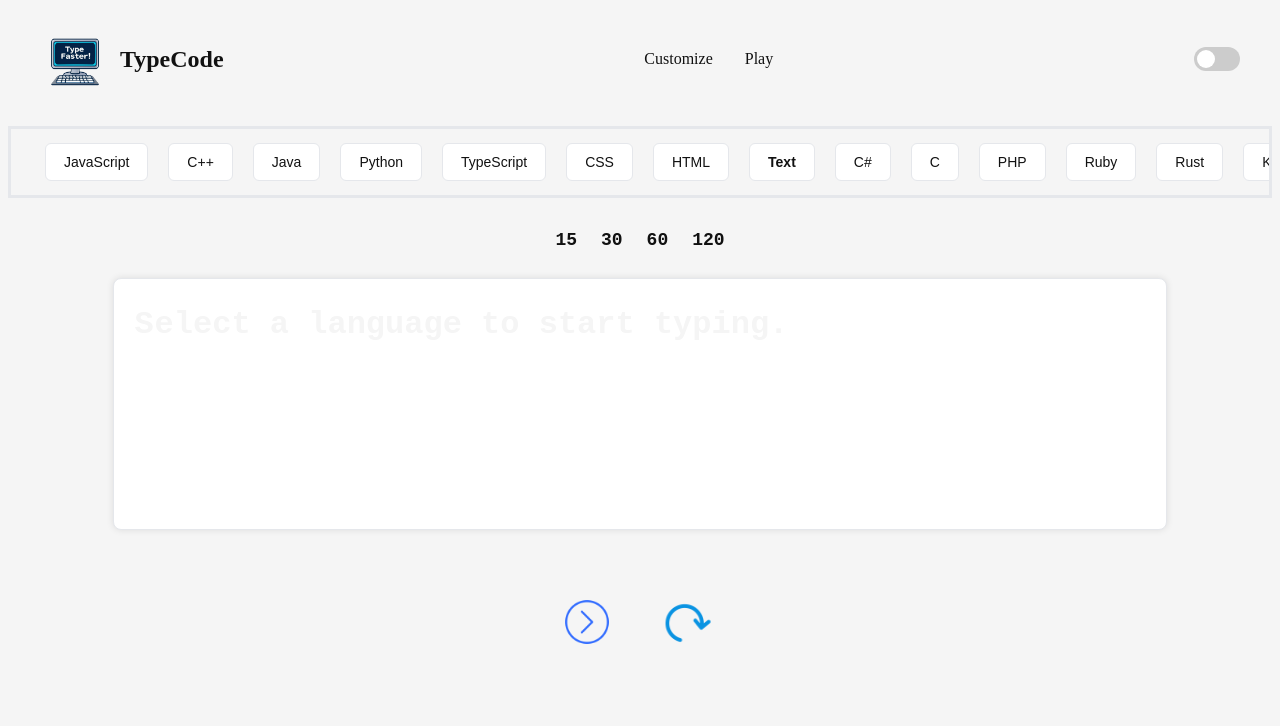
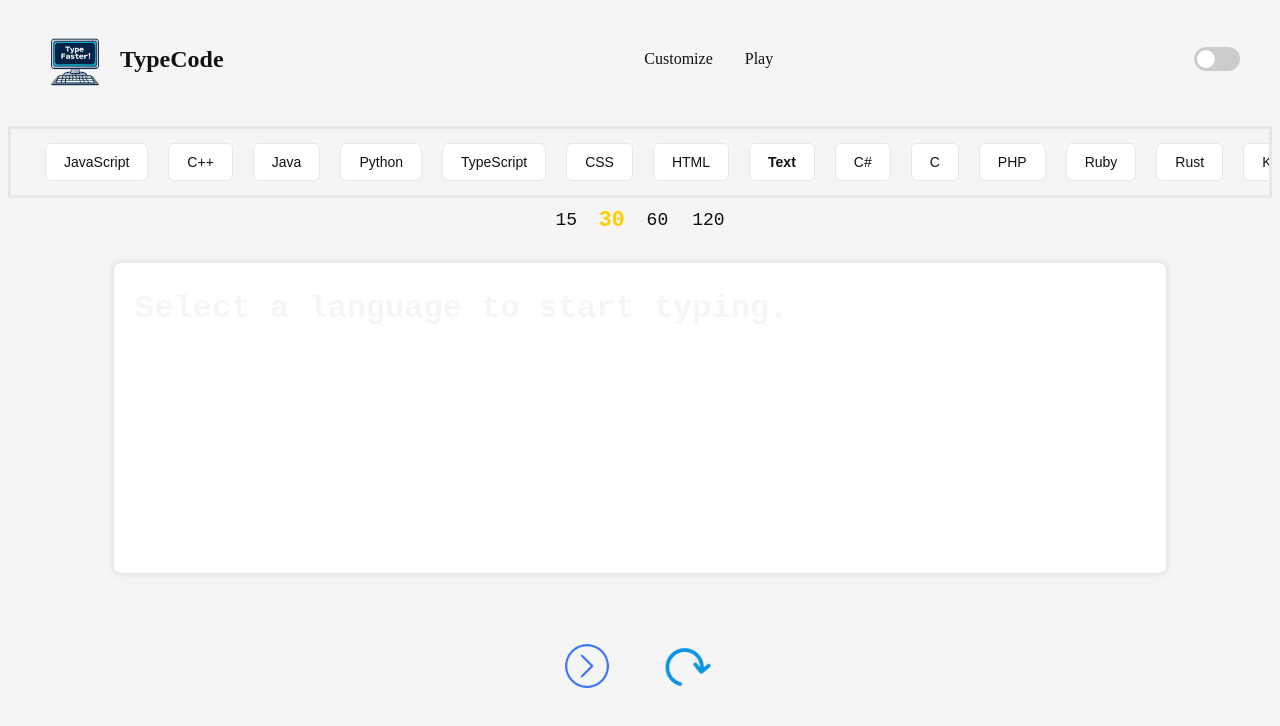
Before and after one commit to jeshanrai/TypeProgram, a React (Create React App) app: page / in a window 1280 px wide. Shown: the top 726 px of the page. Built offline with nearby package versions, Linux system fonts and the light colour scheme.

Commit message:
some small updates

```diff
--- a/src/App.css
+++ b/src/App.css
@@ -201,3 +201,18 @@ input:checked + .slider {
 input:checked + .slider:before {
   transform: translateX(22px);
 }
+
+
+.language-bar {
+  transition: opacity 0.4s ease;
+}
+
+.language-bar.fade-out {
+  opacity: 0;
+}
+
+.fade-out {
+  opacity: 0;
+  transition: opacity 0.4s ease;
+  pointer-events: none; /* optional: prevent clicks while faded */
+}
--- a/src/App.js
+++ b/src/App.js
@@ -12,6 +12,9 @@ function App() {
   const [language, setLanguage] = useState('text');
   const [snippet, setSnippet] = useState('Select a language to start typing.');
   const [shownIds, setShownIds] = useState([]);
+  const [inputStarted, setInputStarted] = useState(false);
+  const [timeLeft, setTimeLeft] = useState(null);
+  const [timeLimit, setTimeLimit] = useState(30000); // default 30s
 
   useEffect(() => {
     const fetchSnippet = async () => {
@@ -43,14 +46,24 @@ function App() {
           path="/"
           element={
             <>
-              <LanguageBar setLanguage={setLanguage} />
-              <TypingArea snippet={snippet} />
+              <LanguageBar
+                setLanguage={setLanguage}
+                className={inputStarted && timeLeft > 0 ? 'fade-out' : ''}
+              />
+              <TypingArea
+                snippet={snippet}
+                inputStarted={inputStarted}
+                setInputStarted={setInputStarted}
+                timeLeft={timeLeft}
+                setTimeLeft={setTimeLeft}
+                timeLimit={timeLimit}
+                setTimeLimit={setTimeLimit}
+              />
             </>
           }
         />
         <Route path="/customize" element={<Customize />} />
-        <Route path="/Play" element={<Play/>} />
-
+        <Route path="/Play" element={<Play />} />
       </Routes>
     </>
   );
--- a/src/components/Languagebar.js
+++ b/src/components/Languagebar.js
@@ -1,14 +1,14 @@
 import React from 'react';
 
 const languages = [
-    { key: 'javascript', label: 'JavaScript' },
+  { key: 'javascript', label: 'JavaScript' },
   { key: 'cpp', label: 'C++' },
   { key: 'java', label: 'Java' },
   { key: 'python', label: 'Python' },
   { key: 'typescript', label: 'TypeScript' },
   { key: 'css', label: 'CSS' },
   { key: 'html', label: 'HTML' },
-  {key: 'text', label: 'Text'},
+  { key: 'text', label: 'Text' },
   { key: 'csharp', label: 'C#' },
   { key: 'c', label: 'C' },
   { key: 'php', label: 'PHP' },
@@ -19,13 +19,17 @@ const languages = [
   { key: 'sql', label: 'SQL' },
 ];
 
-export default function LanguageBar({ setLanguage }) {
+export default function LanguageBar({ setLanguage, className = '' }) {
   return (
-    <div className="language-bar">
+    <div className={`language-bar ${className}`}>
       {languages.map(lang => (
-        <button key={lang.key} className={`language-item ${
-      lang.label === 'Text' ? 'bg-black text-white' : ''
-    }`} onClick={() => setLanguage(lang.key)}>
+        <button
+          key={lang.key}
+          className={`language-item ${
+            lang.label === 'Text' ? 'bg-black text-white' : ''
+          }`}
+          onClick={() => setLanguage(lang.key)}
+        >
           {lang.label}
         </button>
       ))}
--- a/src/components/TypingArea.css
+++ b/src/components/TypingArea.css
@@ -112,7 +112,7 @@
 }
 .timer-selector {
   display: flex;
-  justify-content: center;
+  /* justify-content: center; */
   gap: 24px;
   padding: 12px;
   font-family: 'Courier New', monospace;
@@ -157,3 +157,26 @@
     transform: scale(1);
   }
 }
+.timer-display{
+ color: var(--text-color);
+  font-size: 1.5rem;
+  font-weight: bold;
+  height: 20px;
+  text-align:end;
+  margin-left:-1340px;
+  display: flex;
+}
+.time-container {
+  display: flex;
+ flex-direction: row;
+
+}
+
+.timer-wrapper {
+  display: flex;
+  align-items: center;
+  justify-content: center;
+  width: 100%;
+  height: 100%;
+  position: relative;
+}
--- a/src/components/TypingArea.js
+++ b/src/components/TypingArea.js
@@ -1,16 +1,51 @@
 import React, { useState, useEffect, useRef } from 'react';
 import './TypingArea.css';
 
-const TypingArea = ({ snippet }) => {
-  const [userInput, setUserInput] = useState('');
+const TypingArea = ({
+  snippet,
+  inputStarted,
+  setInputStarted,
+  timeLeft,
+  setTimeLeft
+}) => {
+
   const [startTime, setStartTime] = useState(null);
-  const [endTime, setEndTime] = useState(null);
-  const [timeLimit, setTimeLimit] = useState(0); // in milliseconds
-  const [timeLeft, setTimeLeft] = useState(null);
+  const [endTime, setEndTime] = useState(null); // in milliseconds
+
   const [showWPM, setShowWPM] = useState(false);
   const timerInterval = useRef(null);
 
+  const [timeLimit, setTimeLimit] = useState(30000); // Default 30 seconds
+  const [userInput, setUserInput] = useState('');
   const textareaRef = useRef(null);
+  const timerRef = useRef(null);
+
+  const handleTimerSelect = (ms) => {
+    setTimeLimit(ms);
+    if (inputStarted) {
+      setTimeLeft(ms); // reset timer if already typing
+    }
+  };
+
+  const handleInputChange = (e) => {
+    setUserInput(e.target.value);
+    if (!inputStarted) {
+      setInputStarted(true);
+      setTimeLeft(timeLimit);
+    }
+  };
+
+  useEffect(() => {
+    if (inputStarted && timeLeft > 0) {
+      timerRef.current = setTimeout(() => setTimeLeft(timeLeft - 1000), 1000);
+    } else if (timeLeft === 0) {
+      clearTimeout(timerRef.current);
+      setInputStarted(false); // reset inputStarted to fade LanguageBar back in
+      setEndTime(Date.now());
+      textareaRef.current?.blur();
+    }
+    return () => clearTimeout(timerRef.current);
+  }, [timeLeft, inputStarted, setTimeLeft, setInputStarted]);
 
   useEffect(() => {
     textareaRef.current?.focus();
@@ -29,6 +64,7 @@ const TypingArea = ({ snippet }) => {
                 clearInterval(timerInterval.current);
                 setEndTime(Date.now());
                 textareaRef.current?.blur();
+                setInputStarted(false);
                 return 0;
               }
               return prev - 1000;
@@ -40,19 +76,7 @@ const TypingArea = ({ snippet }) => {
 
     window.addEventListener('keydown', handleFirstKey);
     return () => window.removeEventListener('keydown', handleFirstKey);
-  }, [startTime, timeLimit]);
-
-  const handleInputChange = (e) => {
-    if (timeLimit === 0 || timeLeft > 0) {
-      const value = e.target.value;
-      setUserInput(value);
-
-      if (value === snippet) {
-        setEndTime(Date.now());
-        clearInterval(timerInterval.current);
-      }
-    }
-  };
+  }, [startTime, timeLimit, setInputStarted]);
 
   const handleClick = () => {
     textareaRef.current?.focus();
@@ -84,17 +108,6 @@ const TypingArea = ({ snippet }) => {
     });
   };
 
-  const handleTimerSelect = (ms) => {
-    setTimeLimit(ms);
-    setStartTime(null);
-    setEndTime(null);
-    setUserInput('');
-    setTimeLeft(null);
-    clearInterval(timerInterval.current);
-    textareaRef.current?.focus();
-    setShowWPM(false);
-  };
-
   const handleRetry = () => {
     setUserInput('');
     setStartTime(null);
@@ -102,12 +115,14 @@ const TypingArea = ({ snippet }) => {
     setTimeLeft(null);
     setShowWPM(false);
     clearInterval(timerInterval.current);
+    setInputStarted(false);
     textareaRef.current?.focus();
   };
 
   return (
-    <div className="typing-container" onClick={handleClick}>
-       <div className="timer-selector">
+    <>
+    <div className="timer-wrapper">
+  <div className={`timer-selector ${inputStarted && timeLeft > 0 ? 'fade-out' : ''}`}>
     {[15000, 30000, 60000, 120000].map((ms) => (
       <span
         key={ms}
@@ -118,6 +133,13 @@ const TypingArea = ({ snippet }) => {
       </span>
     ))}
   </div>
+
+  {inputStarted && timeLeft !== null && (
+    <div className="timer-display">Time: {timeLeft / 1000}s</div>
+  )}
+</div>
+
+    <div className="typing-container" onClick={handleClick}>
 
       <div className="snippet-box" aria-label="typing snippet">
         {renderSnippetWithCursor()}
@@ -150,6 +172,7 @@ const TypingArea = ({ snippet }) => {
         </div>
       )}
     </div>
+    </>
   );
 };
 
```
Lines whose indentation alone changed are shown as unchanged.
